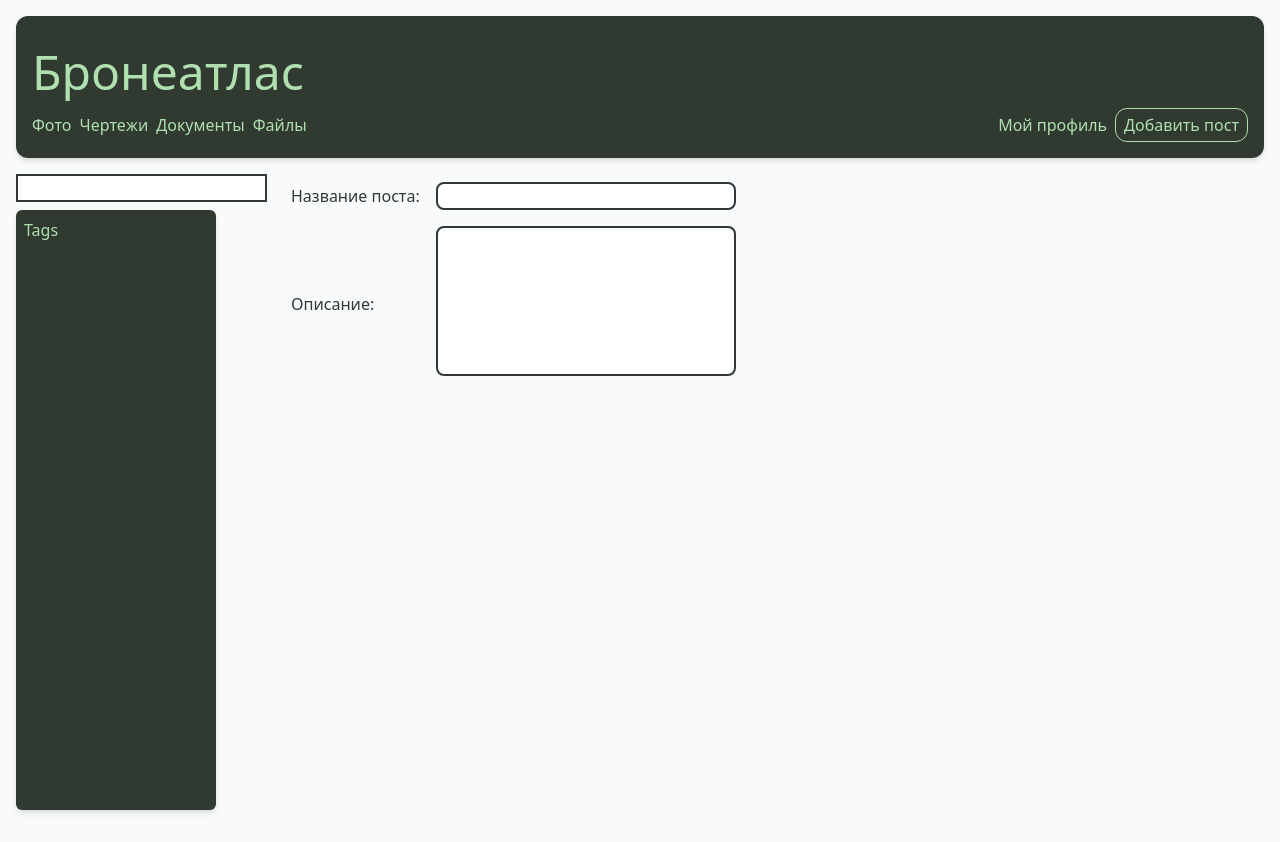
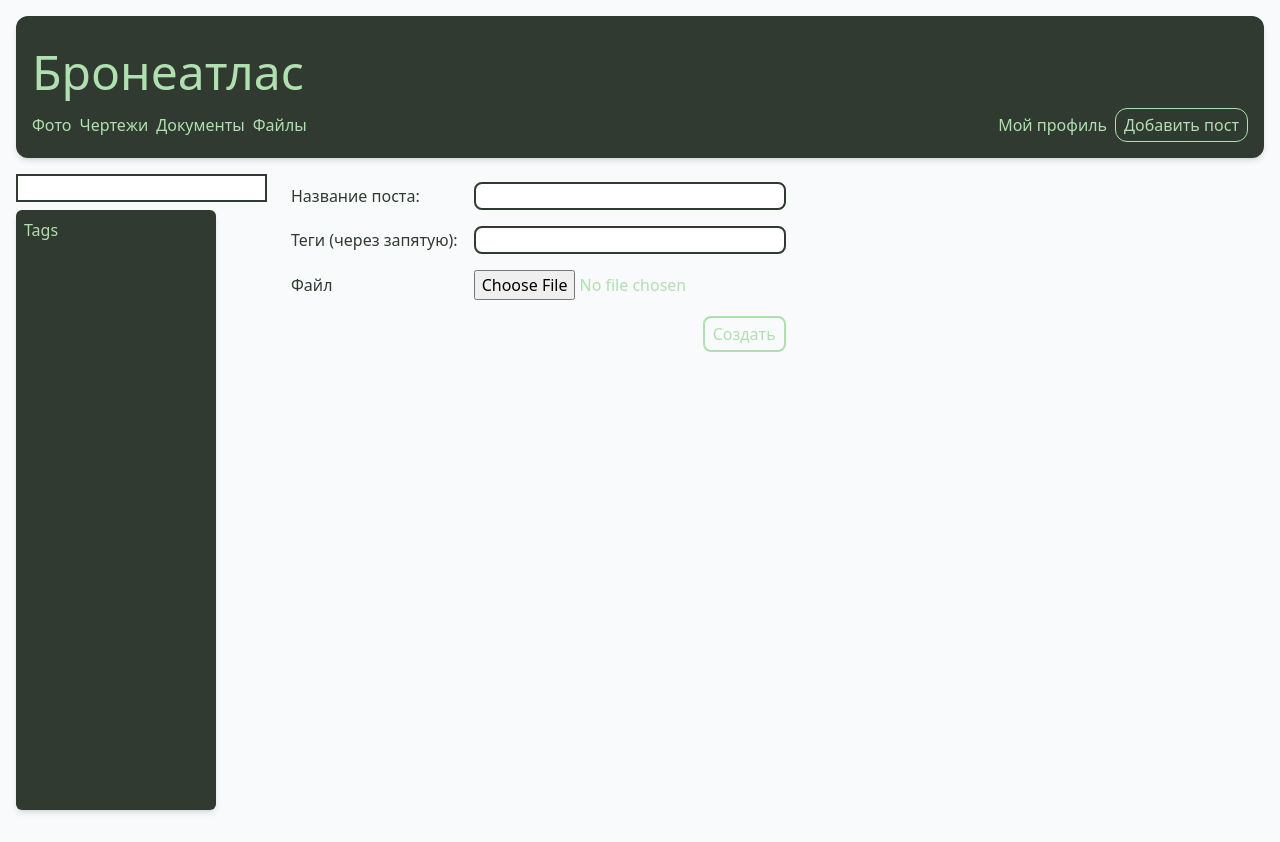
Before and after one commit to alexandrryazanov/tank-fe, a Next.js app: page /categories/photos/add in a window 1280 px wide. Built offline with nearby package versions, Linux system fonts and the light colour scheme.

Commit message:
feat(table): start table develop

```diff
--- a/package.json
+++ b/package.json
@@ -9,9 +9,11 @@
     "lint": "next lint"
   },
   "dependencies": {
+    "axios": "^1.7.2",
     "next": "14.0.4",
     "react": "^18",
-    "react-dom": "^18"
+    "react-dom": "^18",
+    "react-toastify": "^10.0.5"
   },
   "devDependencies": {
     "@types/node": "^20",
--- /dev/null
+++ b/src/api/axiosInstanse.ts
@@ -0,0 +1,7 @@
+import axios from "axios";
+
+const api = axios.create({
+  baseURL: process.env.BASE_URL || "http://localhost:8080",
+});
+
+export default api;
--- a/src/api/posts.ts
+++ b/src/api/posts.ts
@@ -11,7 +11,7 @@ interface Post {
 
 export async function getPosts(): Promise<ListResponse<Post>> {
   const res = await fetch(`${process.env.BASE_URL}/posts?limit=30`, {
-    next: { revalidate: 10 },
+    cache: "no-store",
   });
   if (!res.ok) throw new Error("Failed to fetch posts");
 
--- a/src/app/categories/documents/page.tsx
+++ b/src/app/categories/documents/page.tsx
@@ -1,3 +1,12 @@
+import TableTest from "@/components/TableTest/Table";
+
 export default function DocumentsPage() {
-  return <main>Documents page</main>;
+  return (
+    <main>
+      <TableTest>
+        <tr>1</tr>
+        <tr>2</tr>
+      </TableTest>
+    </main>
+  );
 }
--- a/src/app/categories/photos/add/page.tsx
+++ b/src/app/categories/photos/add/page.tsx
@@ -1,49 +1,9 @@
+import AddPost from "@/components/AddPost";
+
 export default function FilesPage() {
   return (
     <main>
-      <table>
-        <tbody>
-          <tr className={"mb-2"}>
-            <td className={"p-2"}>
-              <label className={"text-primary"} htmlFor="title">
-                Название поста:
-              </label>
-            </td>
-            <td className={"p-2"}>
-              <input
-                className={
-                  "border-2 border-primary rounded-lg text-primary px-2 w-[300px]"
-                }
-                type="text"
-                id="title"
-                name="title"
-                required
-                minLength={4}
-                maxLength={30}
-              />
-            </td>
-          </tr>
-          <tr>
-            <td className={"p-2"}>
-              <label className={"text-primary"} htmlFor="description">
-                Описание:
-              </label>
-            </td>
-            <td className={"p-2"}>
-              <textarea
-                className={
-                  "border-2 border-primary rounded-lg text-primary px-2 w-[300px] min-h-[150px] resize-none"
-                }
-                id="description"
-                name="description"
-                required
-                minLength={4}
-                maxLength={150}
-              />
-            </td>
-          </tr>
-        </tbody>
-      </table>
+      <AddPost />
     </main>
   );
 }
--- a/src/app/layout.tsx
+++ b/src/app/layout.tsx
@@ -1,5 +1,7 @@
 import "./globals.css";
+import "react-toastify/dist/ReactToastify.css";
 import Header from "@/components/Header";
+import { ToastContainer } from "react-toastify";
 
 export default function RootLayout({
   children,
@@ -11,6 +13,7 @@ export default function RootLayout({
       <body className={"p-4 flex flex-col gap-4"}>
         <Header />
         {children}
+        <ToastContainer />
       </body>
     </html>
   );
--- /dev/null
+++ b/src/components/AddPost/index.tsx
@@ -0,0 +1,140 @@
+"use client";
+
+import React, { FormEvent } from "react";
+import api from "@/api/axiosInstanse";
+import { useRouter } from "next/navigation";
+import { toast } from "react-toastify";
+import { AxiosError } from "axios";
+
+const AddPost = () => {
+  const router = useRouter();
+
+  const onSubmit = async (event: FormEvent<HTMLFormElement>) => {
+    event.preventDefault();
+
+    const formData = new FormData(event.currentTarget);
+
+    const tags = formData.get("tags") as string;
+    formData.delete("tags");
+
+    const tagsArray = tags.split(",");
+    if (tagsArray.length < 2) return toast.error("Введите не меньше 2 тегов");
+
+    tagsArray
+      .map((i) => i.trim().replaceAll("#", ""))
+      .forEach((tag) => formData.append("tags", tag));
+
+    try {
+      await api.post("/posts", formData);
+      router.push("/categories/photos");
+      toast.success("Пост добавлен!");
+    } catch (e) {
+      console.log(e);
+      const error = e as AxiosError;
+      const messageResponse =
+        (error?.response?.data as any)?.message || "Что-то пошло не так";
+      const message = Array.isArray(messageResponse)
+        ? messageResponse.join(", ")
+        : messageResponse;
+
+      toast.error(message);
+    }
+  };
+
+  return (
+    <form onSubmit={onSubmit}>
+      <table>
+        <tbody>
+          <tr className={"mb-2"}>
+            <td className={"p-2"}>
+              <label className={"text-primary"} htmlFor="title">
+                Название поста:
+              </label>
+            </td>
+            <td className={"p-2"}>
+              <input
+                className={
+                  "border-2 border-primary rounded-lg text-primary px-2 w-full"
+                }
+                type="text"
+                id="title"
+                name="title"
+                required
+                minLength={10}
+                maxLength={30}
+              />
+            </td>
+          </tr>
+          <tr className={"mb-2"}>
+            <td className={"p-2"}>
+              <label className={"text-primary"} htmlFor="title">
+                Теги (через запятую):
+              </label>
+            </td>
+            <td className={"p-2"}>
+              <input
+                className={
+                  "border-2 border-primary rounded-lg text-primary px-2 w-full"
+                }
+                type="text"
+                id="tags"
+                name="tags"
+                required
+                minLength={4}
+                maxLength={60}
+              />
+            </td>
+          </tr>
+          {/*<tr>*/}
+          {/*  <td className={"p-2"}>*/}
+          {/*    <label className={"text-primary"} htmlFor="description">*/}
+          {/*      Описание:*/}
+          {/*    </label>*/}
+          {/*  </td>*/}
+          {/*  <td className={"p-2"}>*/}
+          {/*    <textarea*/}
+          {/*      className={*/}
+          {/*        "border-2 border-primary rounded-lg text-primary px-2 w-[300px] min-h-[150px] resize-none"*/}
+          {/*      }*/}
+          {/*      id="description"*/}
+          {/*      name="description"*/}
+          {/*      required*/}
+          {/*      minLength={4}*/}
+          {/*      maxLength={150}*/}
+          {/*    />*/}
+          {/*  </td>*/}
+          {/*</tr>*/}
+          <tr className={"mb-2"}>
+            <td className={"p-2"}>
+              <label className={"text-primary"} htmlFor="title">
+                Файл
+              </label>
+            </td>
+            <td className={"p-2"}>
+              <input
+                type="file"
+                id="images"
+                name="images"
+                required
+                accept="image/*"
+              />
+            </td>
+          </tr>
+          <tr>
+            <td />
+            <td className={"p-2 text-right"}>
+              <button
+                type={"submit"}
+                className={"border-2 rounded-lg px-2 py-1"}
+              >
+                Создать
+              </button>
+            </td>
+          </tr>
+        </tbody>
+      </table>
+    </form>
+  );
+};
+
+export default AddPost;
--- a/src/components/Search/index.tsx
+++ b/src/components/Search/index.tsx
@@ -5,8 +5,6 @@ import { SearchProps } from "@/components/Search/types";
 
 const Search = ({ onEnter }: SearchProps) => {
   const [value, setValue] = useState("");
-
-  console.log("test");
 
   const onKeyPress = (e: React.KeyboardEvent) => {
     if (e.key === "Enter") {
--- /dev/null
+++ b/src/components/TableTest/Header/index.tsx
@@ -0,0 +1,11 @@
+import React, { ReactElement } from "react";
+
+interface HeaderProps {
+  children: ReactElement<HTMLTableRowElement>[];
+}
+
+const Header = ({ children }: HeaderProps) => {
+  return <thead>{children}</thead>;
+};
+
+export default Header;
--- /dev/null
+++ b/src/components/TableTest/Table/index.tsx
@@ -0,0 +1,14 @@
+import React, { ReactElement } from "react";
+import Header from "@/components/Header";
+
+type TableT = React.FC & { Header: typeof Header };
+
+interface TableTestProps {
+  children: ReactElement<HTMLTableRowElement>[];
+}
+
+const TableTest = ({ children }: TableTestProps) => {
+  return <table>{children}</table>;
+};
+
+export default TableTest as TableT;
--- /dev/null
+++ b/src/components/TableTest/index.tsx
@@ -0,0 +1,6 @@
+import Table from "./Table";
+import Header from "./Header";
+
+Table.Header = Header;
+
+export { Table };
```
Also changed, not shown: 1 other file (tests, documents, lock files or other folders).
